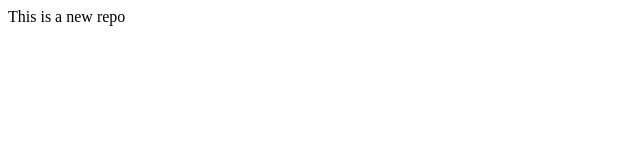
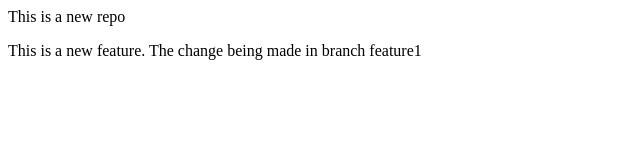
Before and after one commit to AanyaTiwari2003/LocalRepo, a plain HTML site: page index.html in a window 1280 px wide. Shown: the whole page, without its empty margins (0-640 px from the left). Drawn offline with Linux system fonts and the light colour scheme.

Commit message:
Add new feature

```diff
--- a/index.html
+++ b/index.html
@@ -1 +1,2 @@
 <p>This is a new repo</p>
+<p>This is a new feature. The change being made in branch feature1</p>
```
